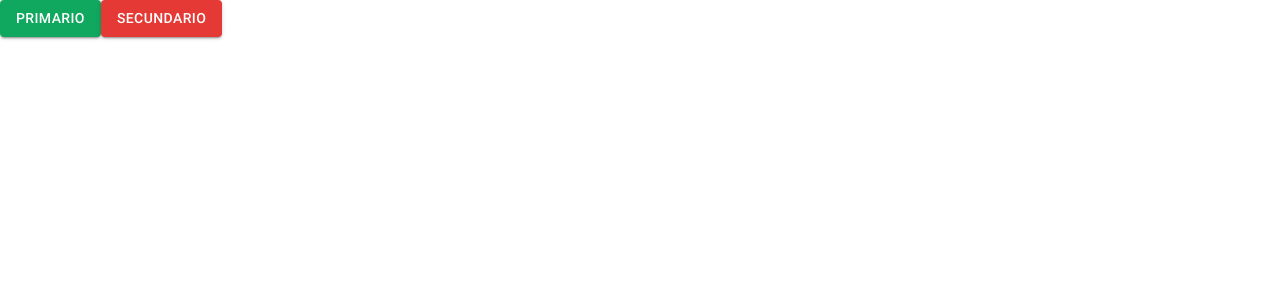
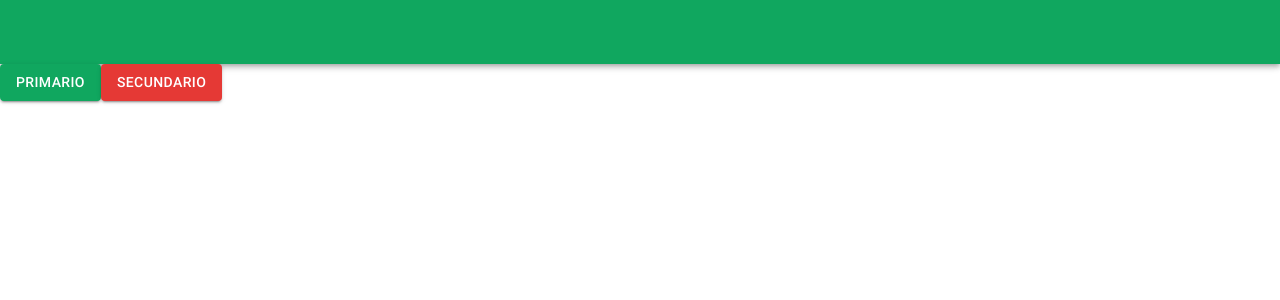
Before and after one commit to richi2050/inmobiliaria-app, a React (Create React App) app: page / in a window 1280 px wide. Shown: the top 300 px of the page. Built offline with nearby package versions, Linux system fonts and the light colour scheme.

Commit message:
implementaciuon de navegacion

```diff
--- a/package.json
+++ b/package.json
@@ -9,6 +9,7 @@
     "@testing-library/user-event": "^7.1.2",
     "react": "^16.13.0",
     "react-dom": "^16.13.0",
+    "react-router-dom": "^5.1.2",
     "react-scripts": "3.4.0"
   },
   "scripts": {
--- a/src/App.js
+++ b/src/App.js
@@ -1,15 +1,26 @@
 import React from 'react';
-import logo from './logo.svg';
+/*import logo from './logo.svg'; */
 import './App.css';
 import ListaInmuebles from './componentes/vistas/ListaInmuebles';
-import { MuiThemeProvider } from '@material-ui/core';
+import { MuiThemeProvider, Grid } from '@material-ui/core';
 import theme from './theme/theme';
+import { BrowserRouter as Router, Switch, Route } from 'react-router-dom';
+import AppNavbar from './componentes/layout/AppNavbar';
 
 function App() {
   return (
-    <MuiThemeProvider theme={theme}>
-      <ListaInmuebles />
-    </MuiThemeProvider>
+    <Router>
+      <MuiThemeProvider theme={theme}>
+        <AppNavbar />
+        <Grid container>
+          <Switch>
+          <Route path='/' exact component={ListaInmuebles} ></Route>
+
+          </Switch>
+        </Grid>
+      </MuiThemeProvider>
+    </Router>
+
   );
 }
 
--- /dev/null
+++ b/src/componentes/layout/AppNavbar.js
@@ -0,0 +1,14 @@
+import React, { Component } from 'react'
+import { AppBar, Toolbar } from '@material-ui/core'
+
+export default class AppNavbar extends Component {
+  render() {
+    return (
+      <div>
+        <AppBar position='static'>
+          <Toolbar></Toolbar>
+        </AppBar>
+      </div>
+    )
+  }
+}
```
Also changed, not shown: 1 other file (tests, documents, lock files or other folders).
